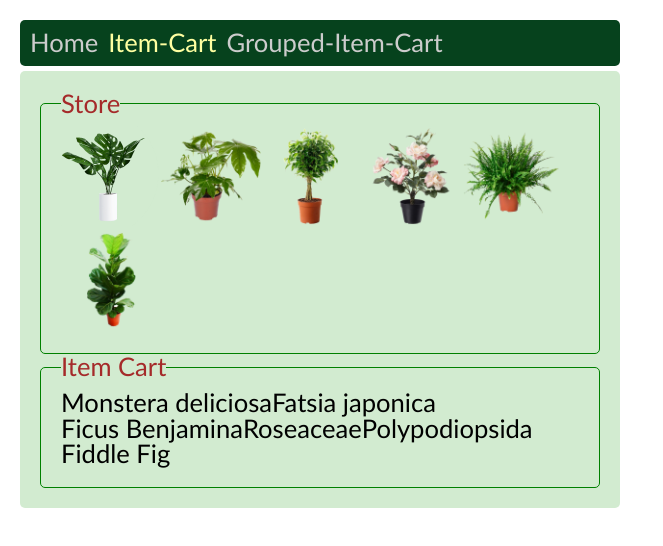
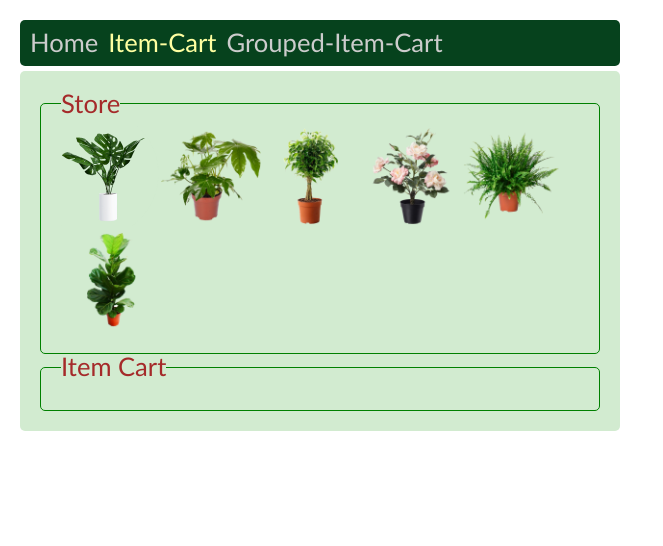
Before and after one commit to edwardtanguay/react-item-cart-grouped-item-cart, a React (Create React App) app: page /itemcart in a window 1280 px wide. Shown: the top 546 px of the page, without its empty margins (0-663 px from the left). Built offline with nearby package versions, Linux system fonts and the light colour scheme.

Commit message:
can click item

```diff
--- a/src/App.scss
+++ b/src/App.scss
@@ -73,6 +73,7 @@ body {
 			div.item {
 				img {
 					width: 100px;
+					cursor: pointer;
 				}
 			}
 		}
--- a/src/AppContext.js
+++ b/src/AppContext.js
@@ -10,8 +10,8 @@ export const AppProvider = ({ children }) => {
 	const [cart, setCart] = useState(_cart);
 
 	const addToCart = (item) => {
-		console.log(item);
 		cart.items.push(item);
+		setCart({ ...cart });
 	}
 
 	return (
--- a/src/pages/PageItemCart.js
+++ b/src/pages/PageItemCart.js
@@ -2,7 +2,7 @@ import { useContext } from 'react';
 import AppContext from '../AppContext';
 
 const PageItemCart = ({ items }) => {
-	const { addToCart } = useContext(AppContext);
+	const { addToCart, cart } = useContext(AppContext);
 
 	const getImagePathAndFileName = (pathAndFileName) => {
 		return pathAndFileName.substring(1);
@@ -21,7 +21,7 @@ const PageItemCart = ({ items }) => {
 			</fieldset>
 			<fieldset>
 				<legend>Item Cart</legend>
-				{items.map((item, i) => {
+				{cart.items.map((item, i) => {
 					return (
 						<div key={i} className="item">{item.name}</div>
 					)
```
